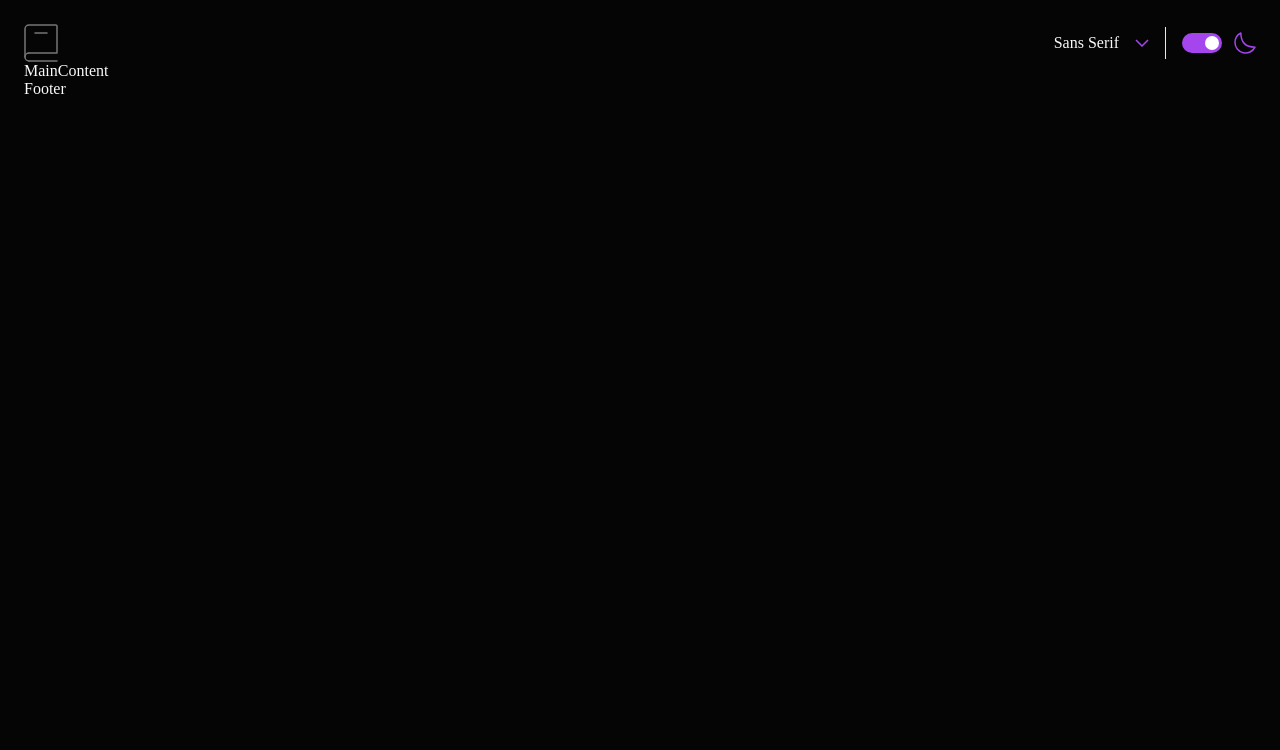
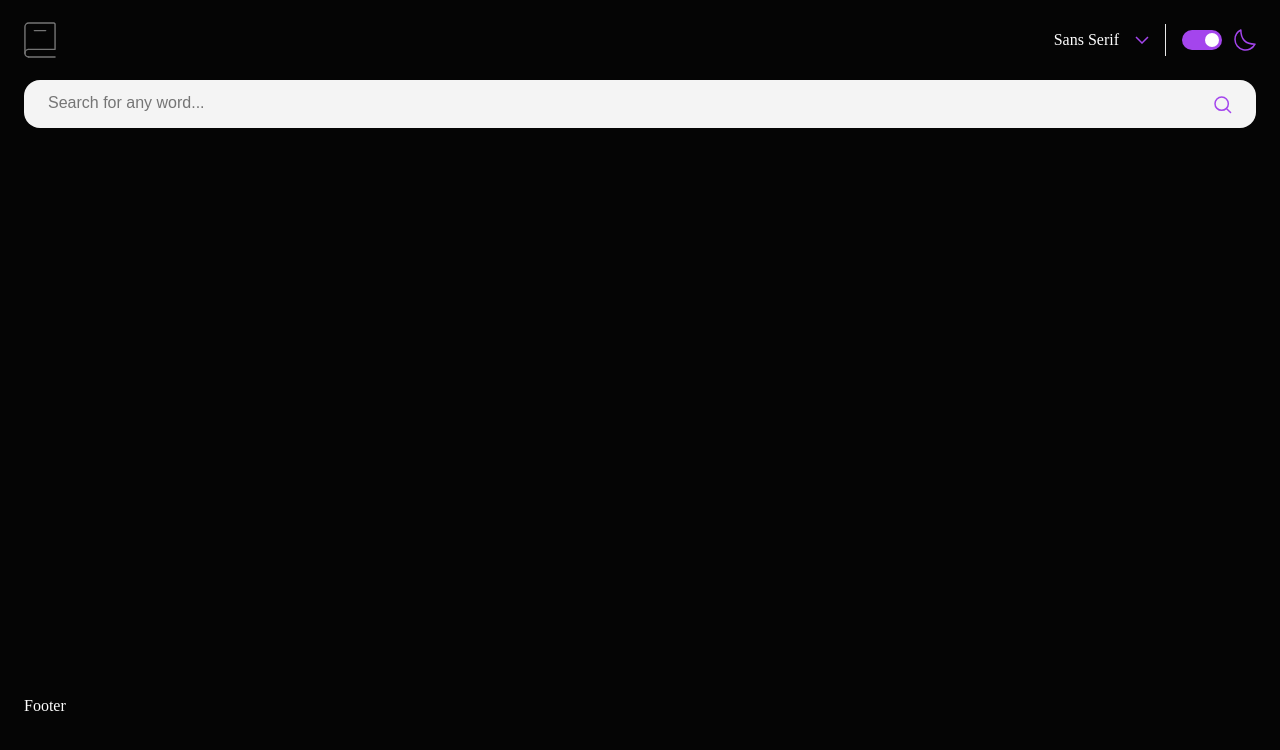
Before and after one commit to Nikkakko/dictionary-web-app, a React (Vite) app: page / in a window 1280 px wide. Both pictures are taken after a click on the element 1202 px from the left and 43 px from the top of the page. Shown: the top 750 px of the page. Built offline with nearby package versions, Linux system fonts and the light colour scheme.

Commit message:
added input field for search

```diff
--- a/src/components/Header.tsx
+++ b/src/components/Header.tsx
@@ -1,18 +1,16 @@
 import ArrowDown from '../svgs/ArrowDown';
-import { useState } from 'react';
 import Logo from '../svgs/Logo';
 import styled from 'styled-components';
 import MoonIcon from '../svgs/MoonIcon';
 import Switch from 'react-switch';
-import { useAppDispatch } from '../app/hooks';
+import { useAppDispatch, useAppSelector } from '../app/hooks';
 import { toggleTheme } from '../features/themeSlice';
 
 const Header = () => {
   const dispatch = useAppDispatch();
-  const [isChecked, setIsChecked] = useState(false);
+  const { isDarkMode } = useAppSelector(state => state.theme);
 
   const handleThemeChange = () => {
-    setIsChecked(!isChecked);
     dispatch(toggleTheme());
   };
   return (
@@ -27,7 +25,7 @@ const Header = () => {
         <SelectTheme>
           {/* Switch Button */}
           <Switch
-            checked={isChecked}
+            checked={isDarkMode}
             onChange={() => {
               handleThemeChange();
             }}
@@ -40,7 +38,7 @@ const Header = () => {
             handleDiameter={14}
             height={20}
           />
-          <MoonIcon stroke={isChecked ? '#A445ED' : '#757575'} />
+          <MoonIcon stroke={isDarkMode ? '#A445ED' : '#757575'} />
         </SelectTheme>
       </RightWrapper>
     </Container>
@@ -49,7 +47,9 @@ const Header = () => {
 
 const Container = styled.div`
   width: 100%;
+  height: 32px;
   display: flex;
+  align-items: center;
   justify-content: space-between;
 `;
 
--- /dev/null
+++ b/src/components/InputField.tsx
@@ -0,0 +1,69 @@
+import { FC, forwardRef } from 'react';
+import styled from 'styled-components';
+import SearchIcon from '../svgs/SearchIcon';
+
+interface InputFieldProps {
+  error?: string;
+  label?: string;
+  placeholder: string;
+  onSubmit: () => void;
+}
+
+const InputField: FC<InputFieldProps> = forwardRef<
+  HTMLInputElement,
+  InputFieldProps
+>(({ label, error, onSubmit, ...rest }, ref) => {
+  return (
+    <FormGroup onSubmit={onSubmit}>
+      {label && <Label>{label}</Label>}
+      <Input type='text' ref={ref} {...rest} error={error} />
+      {error && <Error>{error}</Error>}
+      <Search>
+        <SearchIcon onClick={onSubmit} />
+      </Search>
+    </FormGroup>
+  );
+});
+
+const FormGroup = styled.form`
+  display: flex;
+  flex-direction: column;
+  position: relative;
+`;
+
+const Input = styled.input<{
+  error?: string;
+}>`
+  width: 100%;
+  padding: 14px 24px 16.45px 24px;
+  border-radius: 16px;
+  border: ${({ error }) => (error ? '1px solid #FF5252' : 'none')};
+  background: #f4f4f4;
+  color: ${({ theme }) => theme.text};
+  font-size: 16px;
+
+  &:focus {
+    outline: none;
+  }
+
+  &:active {
+    border: 1px solid #a445ed;
+  }
+`;
+
+const Label = styled.label``;
+
+const Error = styled.span`
+  color: ${({ theme }) => theme.error};
+  font-size: 14px;
+  font-weight: 400;
+  line-height: 24px;
+`;
+
+const Search = styled.div`
+  position: absolute;
+  top: 16px;
+  right: 24px;
+`;
+
+export default InputField;
--- a/src/components/MainContent.tsx
+++ b/src/components/MainContent.tsx
@@ -1,9 +1,45 @@
-import { FC } from 'react';
+import styled from 'styled-components';
+import InputField from './InputField';
+import { useForm, SubmitHandler } from 'react-hook-form';
 
-interface MainContentProps {}
-
-const MainContent: FC<MainContentProps> = ({}) => {
-  return <div>MainContent</div>;
+type Inputs = {
+  inputValue: string;
 };
 
+const MainContent = () => {
+  const {
+    register,
+    handleSubmit,
+    formState: { errors },
+  } = useForm<Inputs>();
+
+  const onSubmit: SubmitHandler<Inputs> = data => console.log(data);
+
+  return (
+    <Container>
+      {/* Input Component */}
+
+      <InputField
+        {...register('inputValue', {
+          required: 'Whoops, can’t be empty…',
+          pattern: /^[A-Za-z]+$/i,
+        })}
+        error={errors.inputValue?.message}
+        placeholder='Search for any word...'
+        onSubmit={handleSubmit(onSubmit)}
+      />
+
+      {/* Preview Component */}
+    </Container>
+  );
+};
+
+const Container = styled.div`
+  display: flex;
+  flex-direction: column;
+  flex: 1;
+  width: 100%;
+  margin-top: 24px;
+`;
+
 export default MainContent;
--- a/src/styled.d.ts
+++ b/src/styled.d.ts
@@ -4,6 +4,7 @@ declare module 'styled-components' {
   export interface DefaultTheme {
     body: string;
     text: string;
+    error: string;
     logoBorder: string;
     background: string;
   }
--- a/src/styles/Theme.ts
+++ b/src/styles/Theme.ts
@@ -1,12 +1,14 @@
 export const lightTheme = {
   body: '#FFFFFF',
-  text: '#363537',
+  text: '#2D2D2D',
+  error: '#FF5252',
   logoBorder: '#757575',
   background: '#363537',
 };
 export const darkTheme = {
   body: '#050505',
-  text: '#FAFAFA',
+  text: '#FFFFFF',
+  error: '#FF5252',
   logoBorder: '#757575',
   background: '#999',
 };
--- a/src/svgs/Logo.tsx
+++ b/src/svgs/Logo.tsx
@@ -2,12 +2,7 @@ import styled from 'styled-components';
 
 const Logo = () => {
   return (
-    <Svg
-      xmlns='http://www.w3.org/2000/svg'
-      width='34'
-      height='38'
-      viewBox='0 0 34 38'
-    >
+    <Svg xmlns='http://www.w3.org/2000/svg' height='38' viewBox='0 0 34 38'>
       <g fill='none' fillRule='evenodd' strokeLinecap='round' strokeWidth='1.5'>
         <path d='M1 33V5a4 4 0 0 1 4-4h26.8A1.2 1.2 0 0 1 33 2.2v26.228M5 29h28M5 37h28' />
         <path strokeLinejoin='round' d='M5 37a4 4 0 1 1 0-8' />
@@ -19,6 +14,7 @@ const Logo = () => {
 
 const Svg = styled.svg`
   stroke: ${({ theme }) => theme.logoBorder};
+  width: 32px;
 `;
 
 export default Logo;
--- /dev/null
+++ b/src/svgs/SearchIcon.tsx
@@ -0,0 +1,30 @@
+import styled from 'styled-components';
+
+type SearchIconProps = {
+  onClick: () => void;
+};
+
+const SearchIcon = ({ onClick }: SearchIconProps) => {
+  return (
+    <Svg
+      xmlns='http://www.w3.org/2000/svg'
+      width='18'
+      height='18'
+      viewBox='0 0 18 18'
+      onClick={onClick}
+    >
+      <path
+        fill='none'
+        stroke='#A445ED'
+        strokeLinecap='round'
+        strokeLinejoin='round'
+        strokeWidth='1.5'
+        d='m12.663 12.663 3.887 3.887M1 7.664a6.665 6.665 0 1 0 13.33 0 6.665 6.665 0 0 0-13.33 0Z'
+      />
+    </Svg>
+  );
+};
+
+const Svg = styled.svg``;
+
+export default SearchIcon;
```
